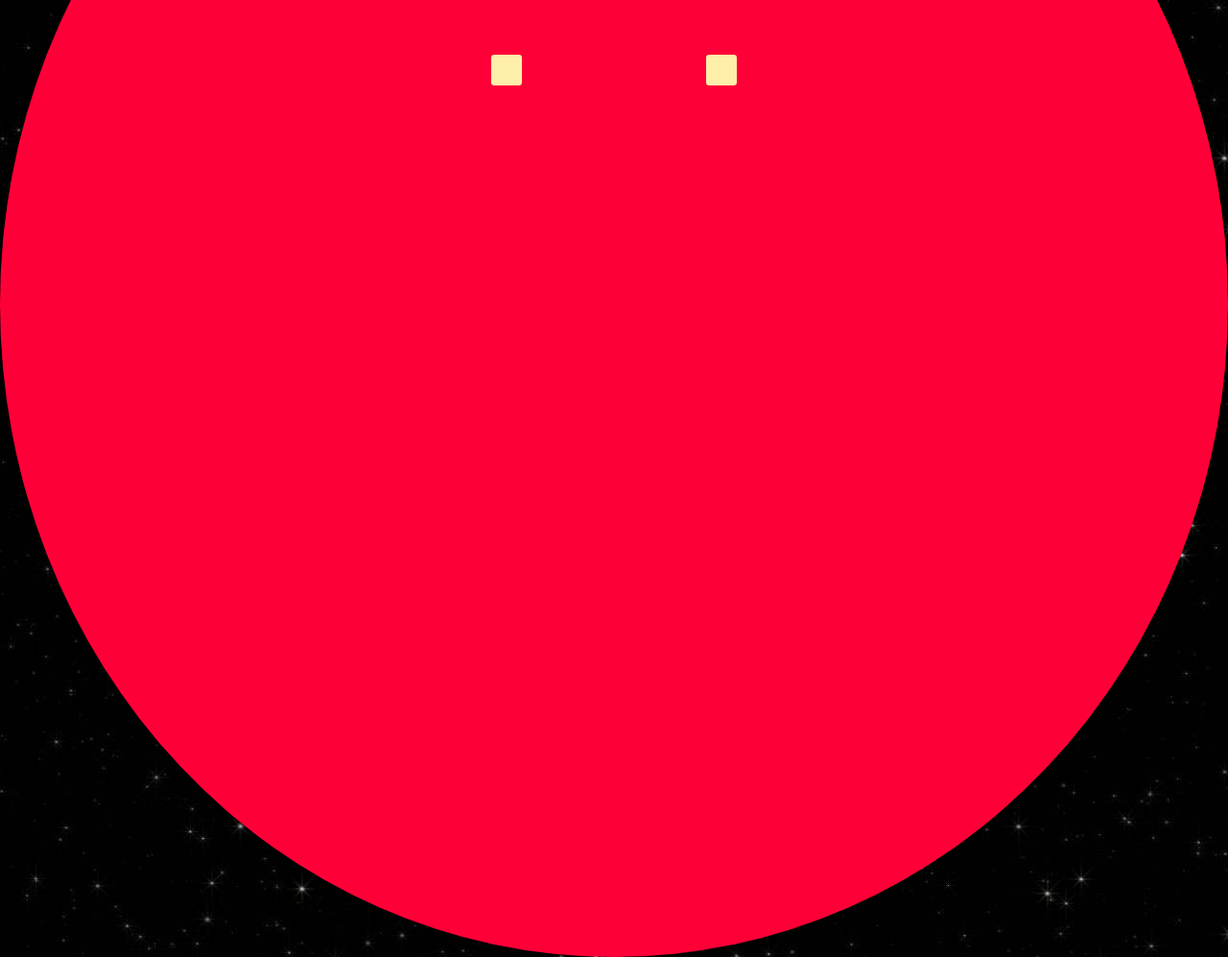
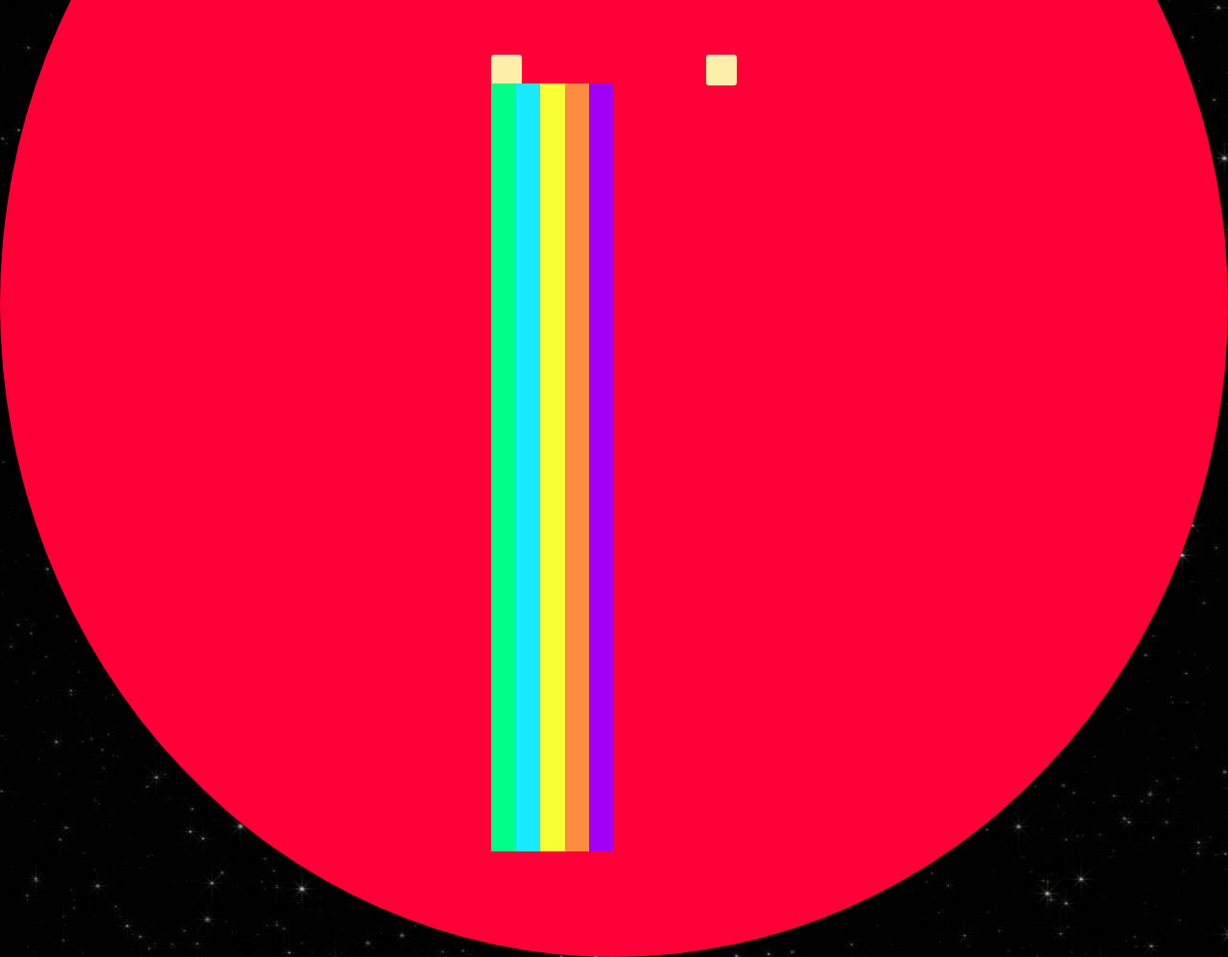
Before and after one commit to cunnellp5/monsterCSS, a plain HTML site: page index.html in a window 1280 px wide. Shown: the part 523-1520 px from the top of the page at 96% size. Drawn offline with Linux system fonts and the light colour scheme.

Commit message:
quarter tongue

```diff
--- a/index.html
+++ b/index.html
@@ -47,6 +47,30 @@
     </div>
     <div class="teeth7">
     </div>
+    <div class="tongueLeft">
+      <div class="green">
+      </div>
+      <div class="blue">
+      </div>
+      <div class="yellow">
+      </div>
+      <div class="orange">
+      </div>
+      <div class="purple">
+      </div>
+    </div>
+    <div class="tongueright">
+      <div class="green">
+      </div>
+      <div class="blue">
+      </div>
+      <div class="yellow">
+      </div>
+      <div class="orange">
+      </div>
+      <div class="purple">
+      </div>
+    </div>
   </div>
 </div>
     <div class="torso">
--- a/styleEyeBallMain.css
+++ b/styleEyeBallMain.css
@@ -224,6 +224,52 @@ body {
   border-radius: 50%;
   z-index: -1;
 }
+.green{
+  position: absolute;
+  left: 40%;
+  top: 76.3%;
+  background-color: #00FF88;
+  height: 100%;
+  width: 2%;
+}
+.blue{
+  position: absolute;
+  left: 42%;
+  top: 76.3%;
+  background-color: #18EAFF;
+  height: 100%;
+  width: 2%;
+}
+.yellow{
+  position: absolute;
+  left: 44%;
+  top: 76.3%;
+  background-color: #F8FF34;
+  height: 100%;
+  width: 2%;
+}
+.orange{
+  position: absolute;
+  left: 46%;
+  top: 76.3%;
+  background-color: #FC8C40;
+  height: 100%;
+  width: 2%;
+}
+.purple{
+  position: absolute;
+  left: 48%;
+  top: 76.3%;
+  background-color: #A000F7;
+  height: 100%;
+  width: 2%;
+}
+.tongueRight{
+  position: absolute;
+  left: 50%;
+}
+
+
 /*#AF39CD - purple*/
 /*#43D5FD - baby blue*/
 /*#900623*/
```
